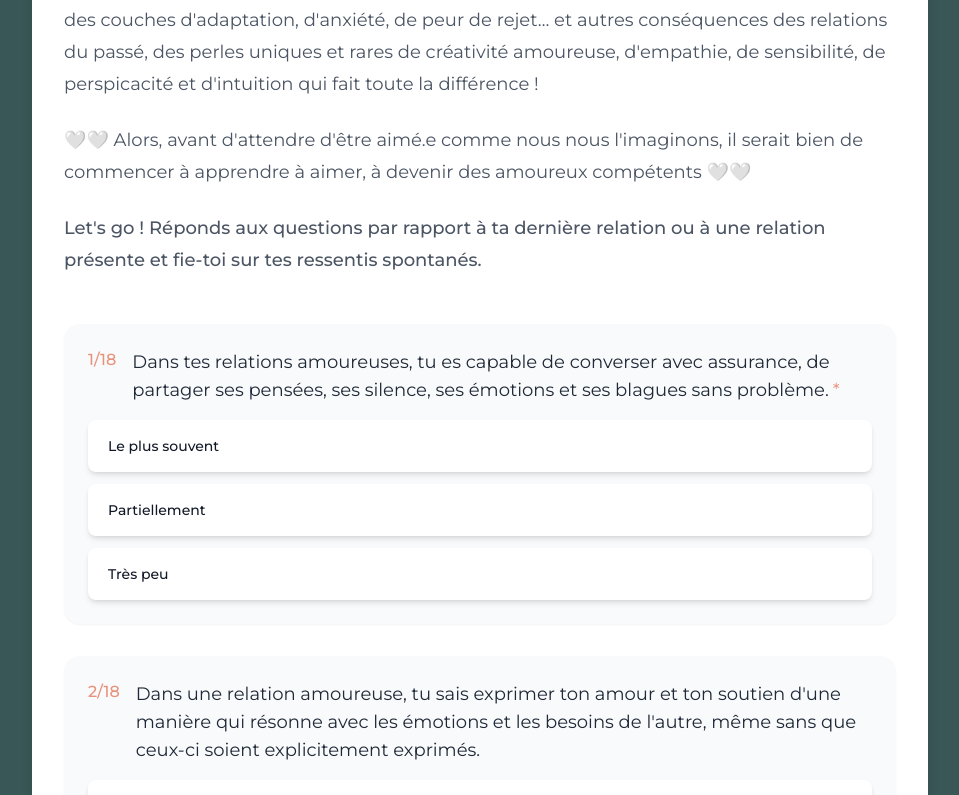
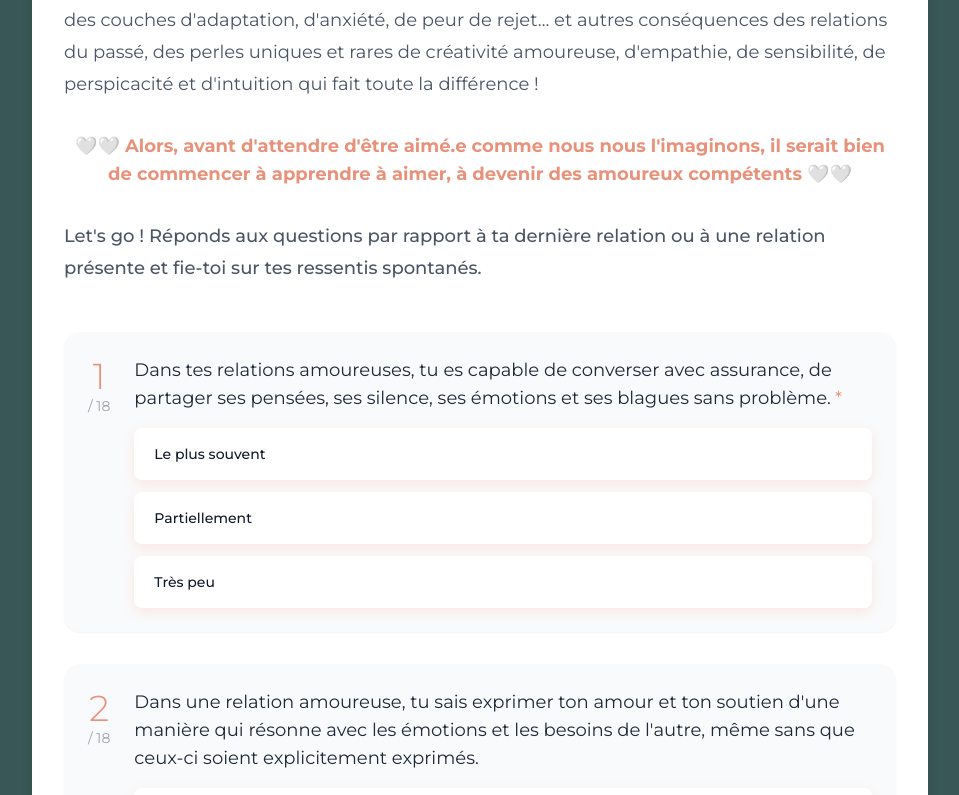
Before and after one commit to numerized/anneyvonnetherapeute, a Next.js app: page /quel-amoureuse-ou-quel-amoureux-es-tu in a window 1280 px wide. Shown: the part 505-1300 px from the top of the page, without its empty margins (160-1119 px from the left). Built offline with nearby package versions, Linux system fonts and the light colour scheme; what @sanity/demo would draw is missing.

Commit message:
perfect result page

```diff
--- a/app/quel-amoureuse-ou-quel-amoureux-es-tu/page.tsx
+++ b/app/quel-amoureuse-ou-quel-amoureux-es-tu/page.tsx
@@ -155,7 +155,7 @@ export default function QuelAmoureuxPage() {
                     amoureuse, d'empathie, de sensibilité, de perspicacité et d'intuition qui fait toute la différence !
                   </p>
 
-                  <p className="text-gray-600">
+                  <p className="text-primary-coral font-bold text-center text-lg my-8">
                     🤍🤍 Alors, avant d'attendre d'être aimé.e comme nous nous l'imaginons, il serait bien de commencer à apprendre à aimer,
                     à devenir des amoureux compétents 🤍🤍
                   </p>
@@ -168,15 +168,18 @@ export default function QuelAmoureuxPage() {
                 <div className="space-y-8">
                   {questions.map((question, index) => (
                     <div key={question.id} className="bg-gray-50 rounded-2xl p-6 shadow-sm">
-                      <div className="flex items-start gap-4 mb-4">
-                        <span className="text-primary-coral font-medium">
-                          {index + 1}/{questions.length}
+                      <div className="flex items-start gap-6">
+                        <div className="flex flex-col items-center justify-center shrink-0">
+                          <span className="text-4xl font-light text-primary-coral">
+                            {index + 1}
                           </span>
-                        <h3 className="text-lg text-gray-800">
+                          <span className="text-sm text-gray-400">/ {questions.length}</span>
+                        </div>
+                        <div className="flex-1">
+                          <h3 className="text-lg text-gray-800 mb-4">
                             {question.text}
                             {question.required && <span className="text-primary-coral ml-1">*</span>}
                           </h3>
-                      </div>
 
                           <RadioGroup
                             value={answers[question.id] || ''}
@@ -190,8 +193,8 @@ export default function QuelAmoureuxPage() {
                                   value={option.id}
                                   className={({ active, checked }) =>
                                     `${active ? 'ring-2 ring-primary-coral/60 ring-offset-2' : ''}
-                                ${checked ? 'bg-primary-coral/10' : 'bg-white'}
-                                relative flex cursor-pointer rounded-lg px-5 py-4 shadow-md focus:outline-none hover:bg-gray-50 transition-all duration-200`
+                                    ${checked ? 'bg-primary-coral/10 shadow-[0_8px_20px_rgba(255,127,102,0.25)]' : 'bg-white shadow-[0_4px_12px_rgba(255,127,102,0.15)]'}
+                                    relative flex cursor-pointer rounded-lg px-5 py-4 focus:outline-none hover:shadow-[0_12px_24px_rgba(255,127,102,0.3)] transition-all duration-200`
                                   }
                                 >
                                   {({ checked }) => (
@@ -219,6 +222,8 @@ export default function QuelAmoureuxPage() {
                               ))}
                             </div>
                           </RadioGroup>
+                        </div>
+                      </div>
                     </div>
                   ))}
                 </div>
```
Lines whose indentation alone changed are shown as unchanged.
